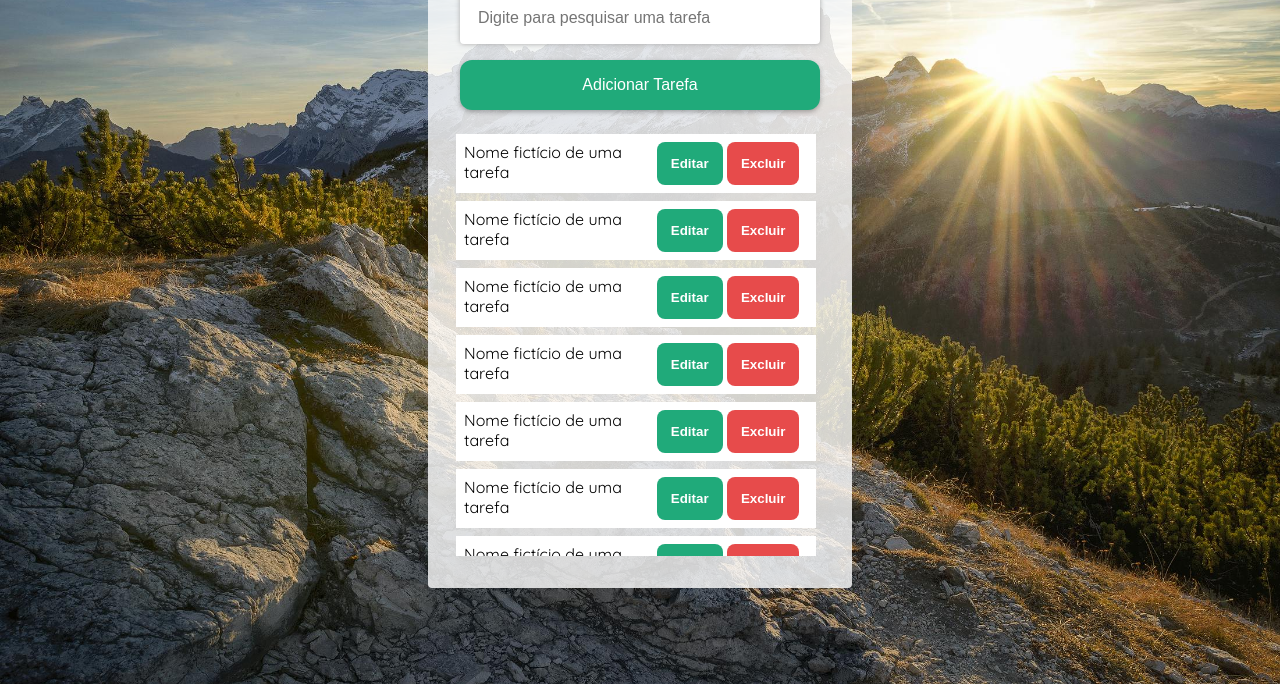
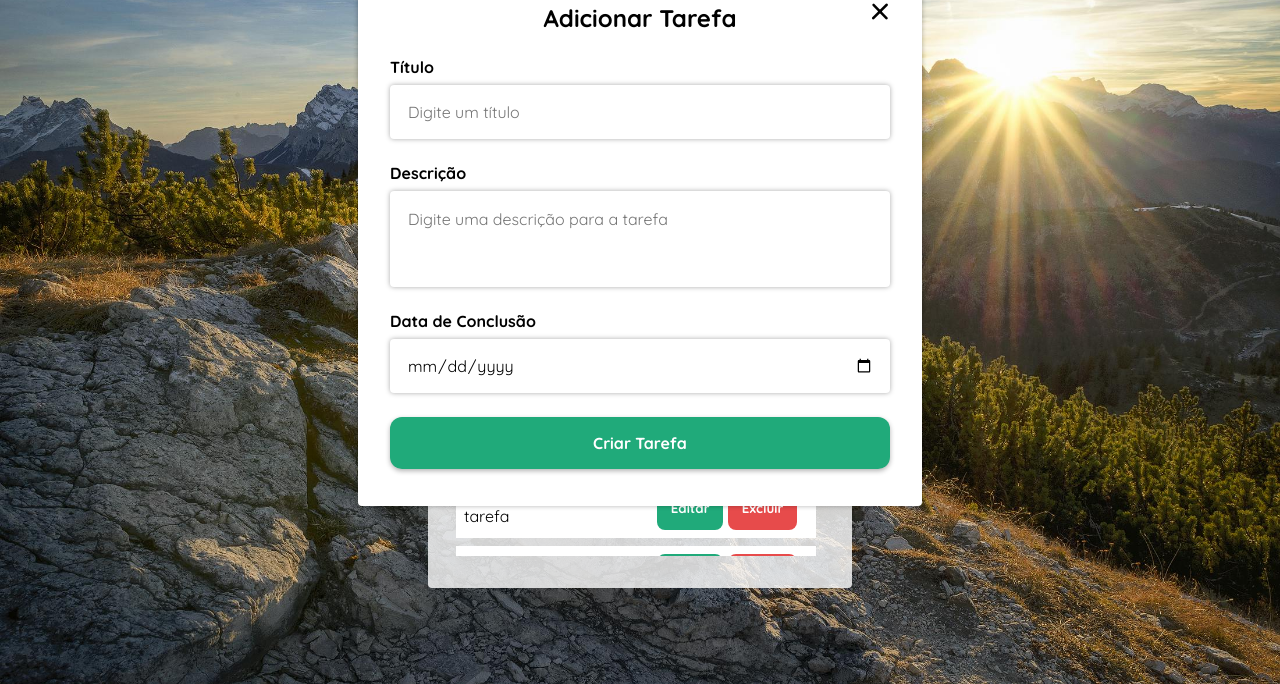
Before and after one commit to adejuniorr/lista-de-tarefas, a plain HTML site: page index.html in a window 1280 px wide. Shown: the part 160-844 px from the top of the page. Drawn offline with Linux system fonts and the light colour scheme.

Commit message:
:sparkles: feat: create task modal

```diff
--- a/index.html
+++ b/index.html
@@ -15,6 +15,7 @@
           type="text"
           placeholder="Digite para pesquisar uma tarefa"
           maxlength="50"
+          name="search_task_input"
           id="search-task-input"
         >
       </span>
@@ -92,6 +93,55 @@
         </div>
       </li>
     </ul>
+    <div class="create_task_modal" id="create-task-modal">
+      <span class="close_modal">&times;</span>
+      <h2>Adicionar Tarefa</h2>
+      <div class="input_row">
+        <label for="task-date-conclusion-input">
+          Título
+        </label>
+        <span class="input_field">
+          <input
+            type="text"
+            placeholder="Digite um título"
+            maxlength="50"
+            name="task_title_input"
+            id="task-title-input"
+          >
+        </span>
+      </div>
+      <div class="input_row">
+        <label for="task-date-conclusion-input">
+          Descrição
+        </label>
+        <span class="input_field">
+          <textarea
+            name="task_description_input"
+            id="task-description-input"
+            rows="3"
+            placeholder="Digite uma descrição para a tarefa"
+          ></textarea>
+        </span>
+      </div>
+      <div class="input_row">
+        <label for="task-date-conclusion-input">
+          Data de Conclusão
+        </label>
+        <span class="input_field">
+          <input
+            type="date"
+            name="task_date_conclusion_input"
+            id="task-date-conclusion-input"
+          >
+        </span>
+      </div>
+      <button
+        class="primary_button"
+        id="create-task-button"
+      >
+        <span>Criar Tarefa</span>
+      </button>
+    </div>
   </main>
   <script src="script.js"></script>
 </body>
--- a/style.css
+++ b/style.css
@@ -2,6 +2,7 @@
 
 * {
   margin: 0;
+  font-family: "Quicksand", serif;
 }
 
 body {
@@ -11,7 +12,6 @@ body {
   background-position: center;
   height: 100vh;
   overflow: hidden;
-  font-family: "Quicksand", serif;
 }
 
 main {
@@ -20,7 +20,7 @@ main {
   align-items: center;
   justify-content: center;
   gap: 16px;
-  width: 90vw;
+  width: 85vw;
   max-width: 360px;
   height: 80vh;
   padding: 32px;
@@ -54,6 +54,18 @@ h1 {
   width: 100%;
 }
 
+.input_row {
+  display: flex;
+  flex-direction: column;
+  gap: 8px;
+  width: 100%;
+
+  label {
+    font-size: 16px;
+    font-weight: bold;
+  }
+}
+
 .input_field {
   display: flex;
   width: 100%;
@@ -68,6 +80,23 @@ h1 {
     font-size: 16px;
     border: none;
     outline: none;
+  }
+
+  textarea {
+    width: 100%;
+    font-size: 16px;
+    border: none;
+    outline: none;
+    resize: none;
+    font-family: "Quicksand", serif;
+  }
+
+  input[type="date"] {
+    font-family: "Quicksand", serif;
+
+    &::-webkit-calendar-picker-indicator {
+      cursor: pointer;
+    }
   }
 }
 
@@ -88,6 +117,7 @@ h1 {
   border-radius: 12px;
   z-index: 10;
   font-size: 16px;
+  font-weight: bold;
 
   span {
     position: relative;
@@ -157,3 +187,33 @@ h1 {
     }
   }
 }
+
+.create_task_modal {
+  background-color: #fff;
+  box-shadow: 0 0 5px rgba(0,0,0,0.3);
+  width: 90vw;
+  max-width: 500px;
+  height: 500px;
+  border-radius: 4px;
+  position: fixed;
+  z-index: 100;
+  display: flex;
+  flex-direction: column;
+  align-items: start;
+  justify-content: center;
+  gap: 24px;
+  padding: 20px 32px;
+
+  .close_modal {
+    font-size: 44px;
+    position: absolute;
+    top: 16px;
+    right: 32px;
+    cursor: pointer;
+  }
+
+  h2 {
+    text-align: center;
+    width: 100%;
+  }
+}
```
